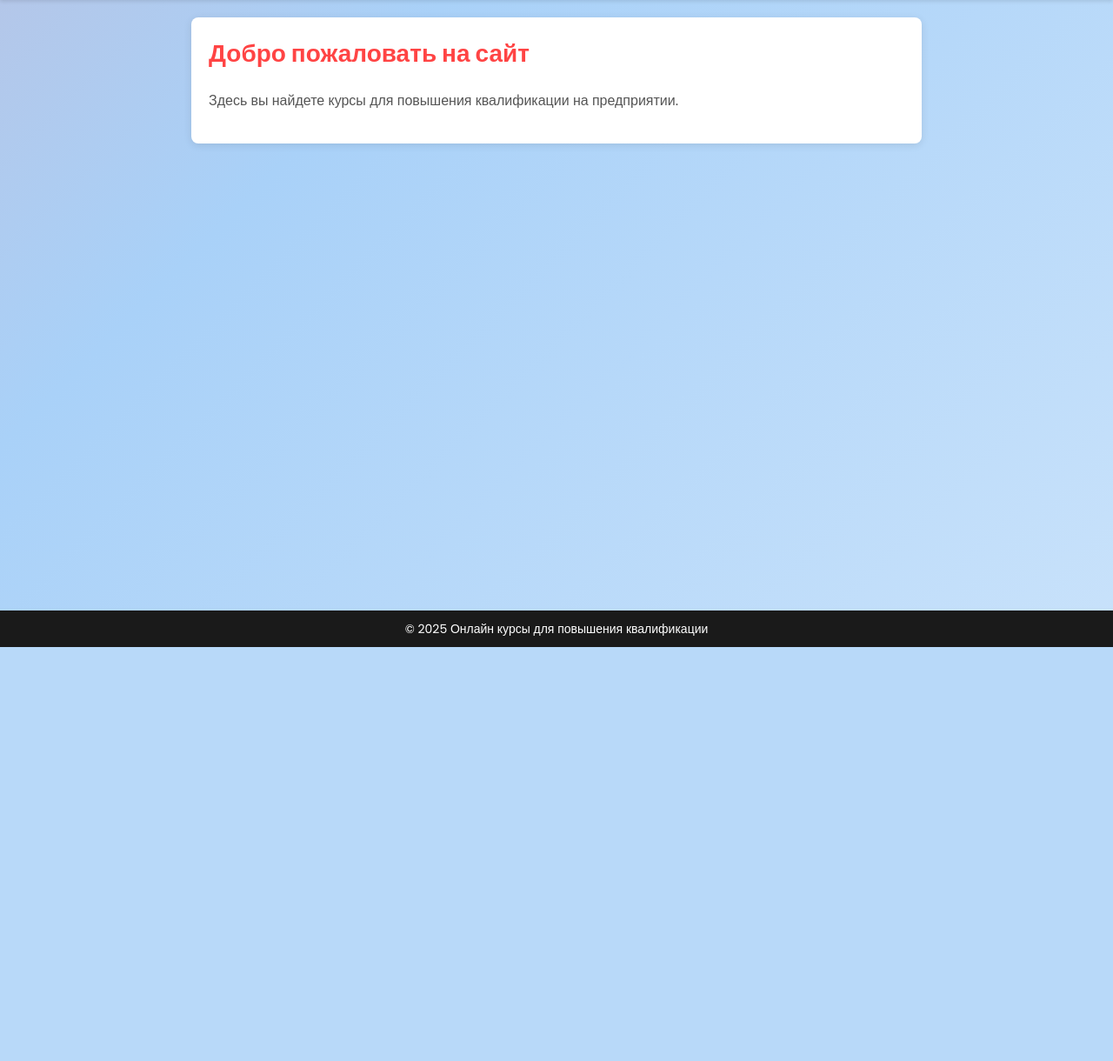
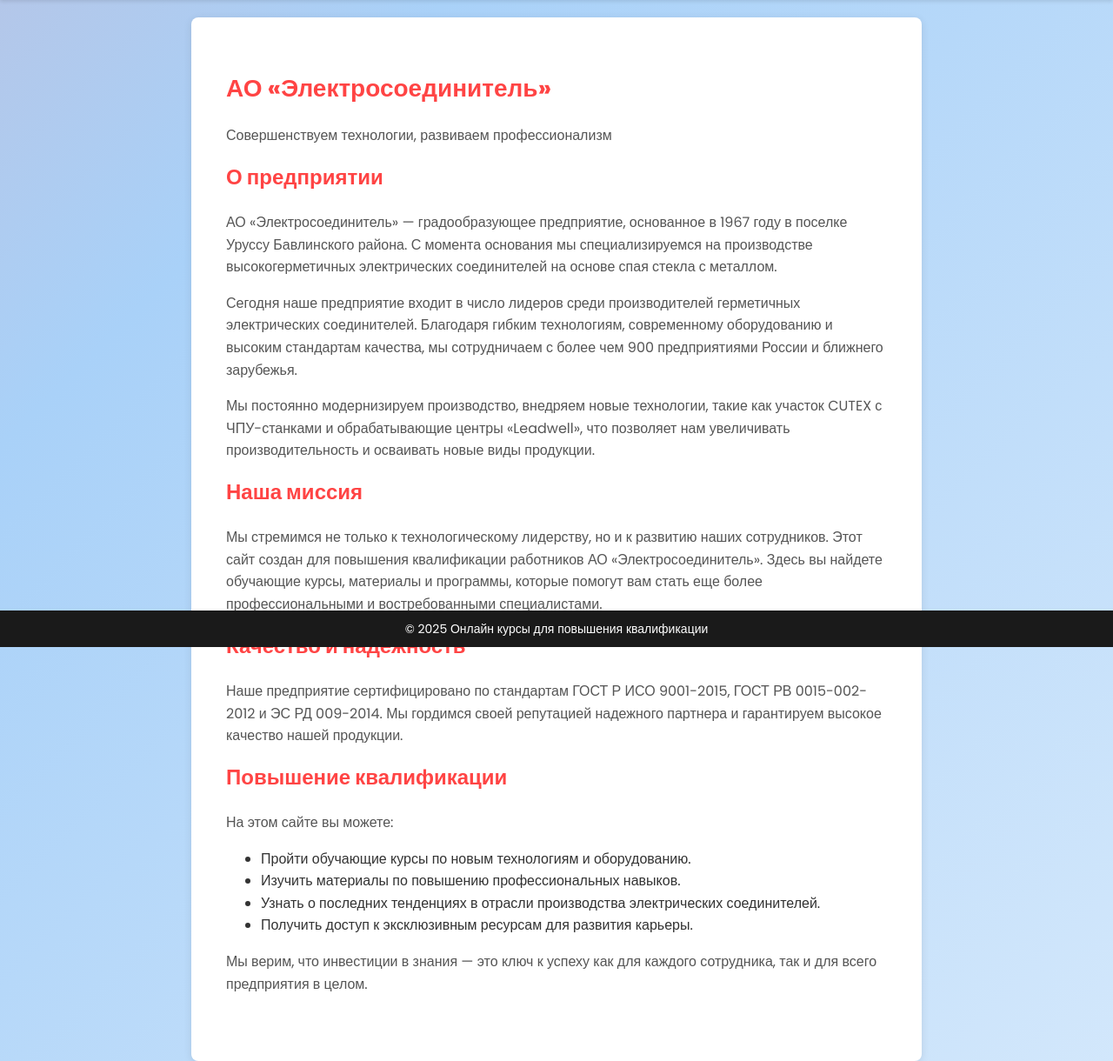
Before and after one commit to Wethoda/Web_site_pp, a Flask app: page / in a window 1280 px wide. Shown: the part 56-1276 px from the top of the page at 87% size. Before the commit the page ends 800 px from the top, so only its background shows below. Run offline with Flask 3, Linux system fonts and the light colour scheme.

Commit message:
add info

```diff
--- a/init_db.py
+++ b/init_db.py
@@ -42,6 +42,7 @@ cursor.execute('''
         content TEXT NOT NULL,
         FOREIGN KEY (chapter_id) REFERENCES chapters(id) ON DELETE CASCADE)
         ''')
+
 # Сохраняем изменения и закрываем соединение
 conn.commit()
 conn.close()
--- a/templates/index.html
+++ b/templates/index.html
@@ -1,13 +1,45 @@
-<!-- Расширяем базовый шаблон base.html -->
 {% extends "base.html" %}
 
-<!-- Переопределяем блок title -->
 {% block title %}
-Главная
+Главная | АО «Электросоединитель»
 {% endblock %}
 
-<!-- Переопределяем блок content -->
 {% block content %}
-<h1>Добро пожаловать на сайт</h1>
-<p>Здесь вы найдете курсы для повышения квалификации на предприятии.</p>
+<div class="container">
+        <h1>АО «Электросоединитель»</h1>
+        <p class="lead">Совершенствуем технологии, развиваем профессионализм</p>
+
+    <section class="about-company mb-5">
+        <h2>О предприятии</h2>
+        <p>АО «Электросоединитель» — градообразующее предприятие, основанное в 1967 году в поселке Уруссу Бавлинского района. С момента основания мы специализируемся на производстве высокогерметичных электрических соединителей на основе спая стекла с металлом.</p>
+        <p>Сегодня наше предприятие входит в число лидеров среди производителей герметичных электрических соединителей. Благодаря гибким технологиям, современному оборудованию и высоким стандартам качества, мы сотрудничаем с более чем 900 предприятиями России и ближнего зарубежья.</p>
+        <p>Мы постоянно модернизируем производство, внедряем новые технологии, такие как участок CUTEX с ЧПУ-станками и обрабатывающие центры «Leadwell», что позволяет нам увеличивать производительность и осваивать новые виды продукции.</p>
+    </section>
+
+    <section class="mission mb-5">
+        <h2>Наша миссия</h2>
+        <p>Мы стремимся не только к технологическому лидерству, но и к развитию наших сотрудников. Этот сайт создан для повышения квалификации работников АО «Электросоединитель». Здесь вы найдете обучающие курсы, материалы и программы, которые помогут вам стать еще более профессиональными и востребованными специалистами.</p>
+    </section>
+
+    <section class="quality mb-5">
+        <h2>Качество и надежность</h2>
+        <p>Наше предприятие сертифицировано по стандартам ГОСТ Р ИСО 9001-2015, ГОСТ РВ 0015-002-2012 и ЭС РД 009-2014. Мы гордимся своей репутацией надежного партнера и гарантируем высокое качество нашей продукции.</p>
+    </section>
+
+    <section class="training mb-5">
+        <h2>Повышение квалификации</h2>
+        <p>На этом сайте вы можете:</p>
+        <ul>
+            <li>Пройти обучающие курсы по новым технологиям и оборудованию.</li>
+            <li>Изучить материалы по повышению профессиональных навыков.</li>
+            <li>Узнать о последних тенденциях в отрасли производства электрических соединителей.</li>
+            <li>Получить доступ к эксклюзивным ресурсам для развития карьеры.</li>
+        </ul>
+        <p>Мы верим, что инвестиции в знания — это ключ к успеху как для каждого сотрудника, так и для всего предприятия в целом.</p>
+    </section>
+
+    <footer class="text-center mt-5">
+        <p>© 2023 АО «Электросоединитель». Все права защищены.</p>
+    </footer>
+</div>
 {% endblock %}
```
